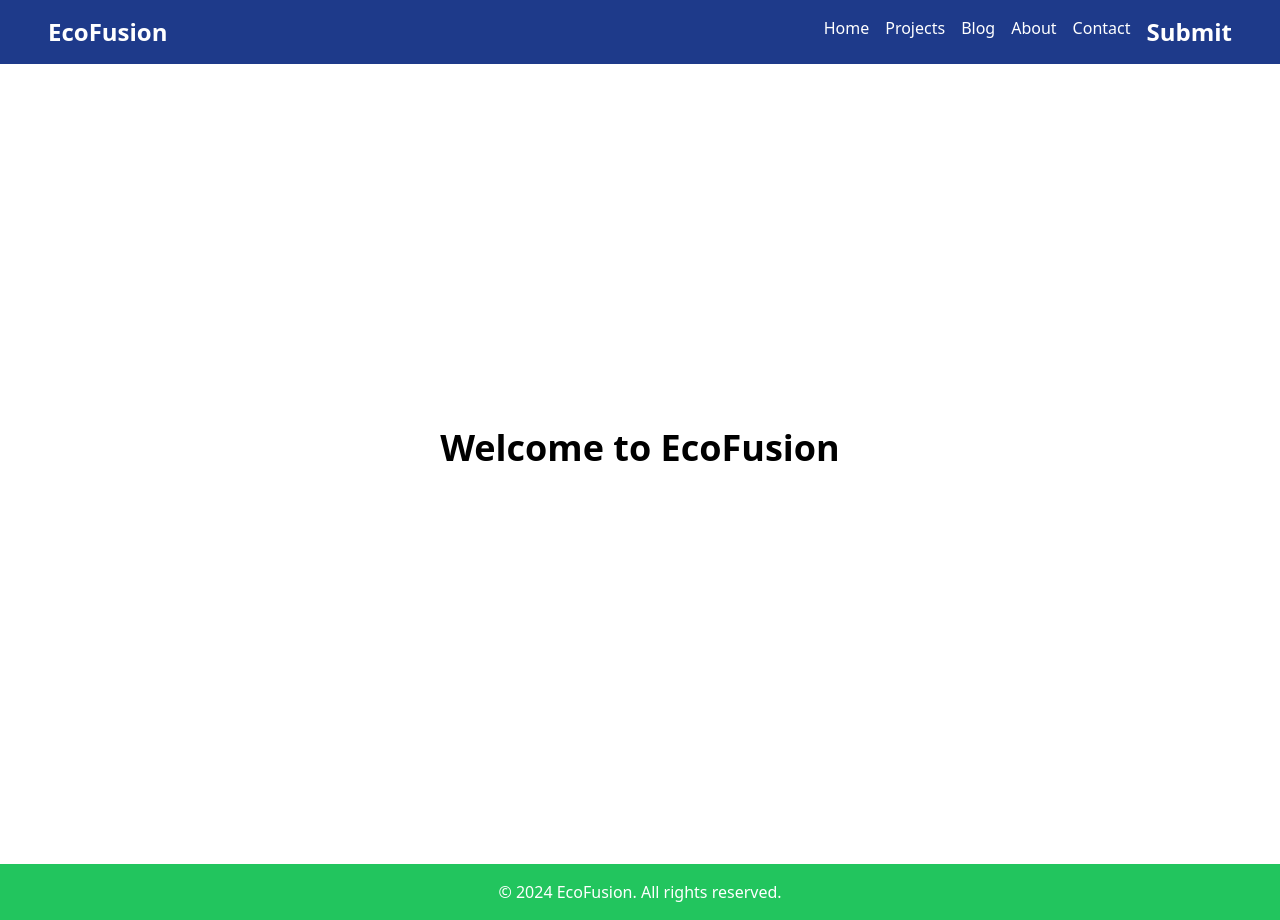
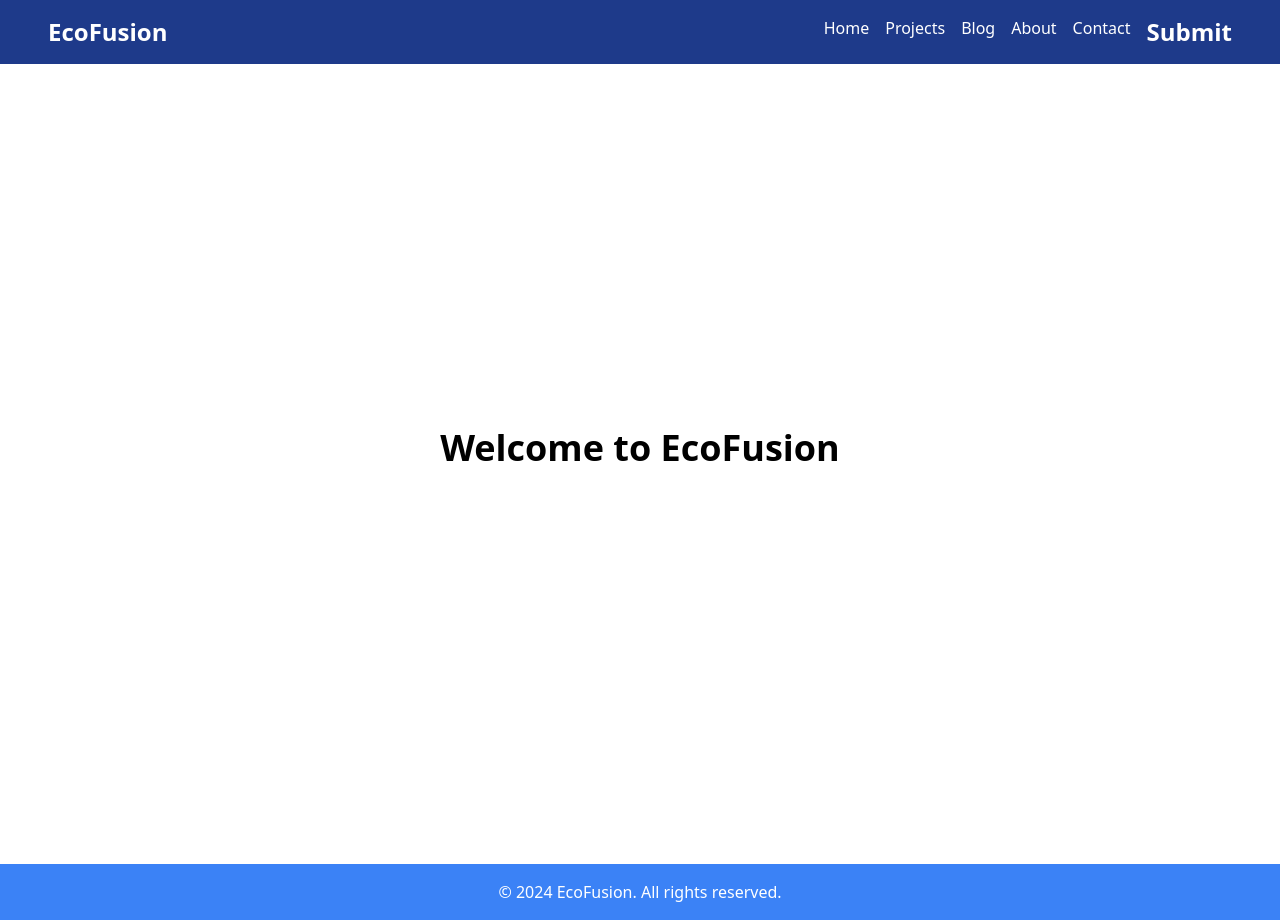
Before and after one commit to gurinderghuman/ecofusion, a Next.js app: page / in a window 1280 px wide. Built offline with nearby package versions, Linux system fonts and the light colour scheme.

Commit message:
from vs code

```diff
--- a/src/components/ui/footer.js
+++ b/src/components/ui/footer.js
@@ -1,6 +1,6 @@
 // src/components/ui/footer.js
 const Footer = () => (
-    <footer className="bg-green-500 text-white py-4">
+    <footer className="bg-blue-500 text-white py-4">
       <div className="container mx-auto text-center">
         <p>&copy; {new Date().getFullYear()} EcoFusion. All rights reserved.</p>
       </div>
```
